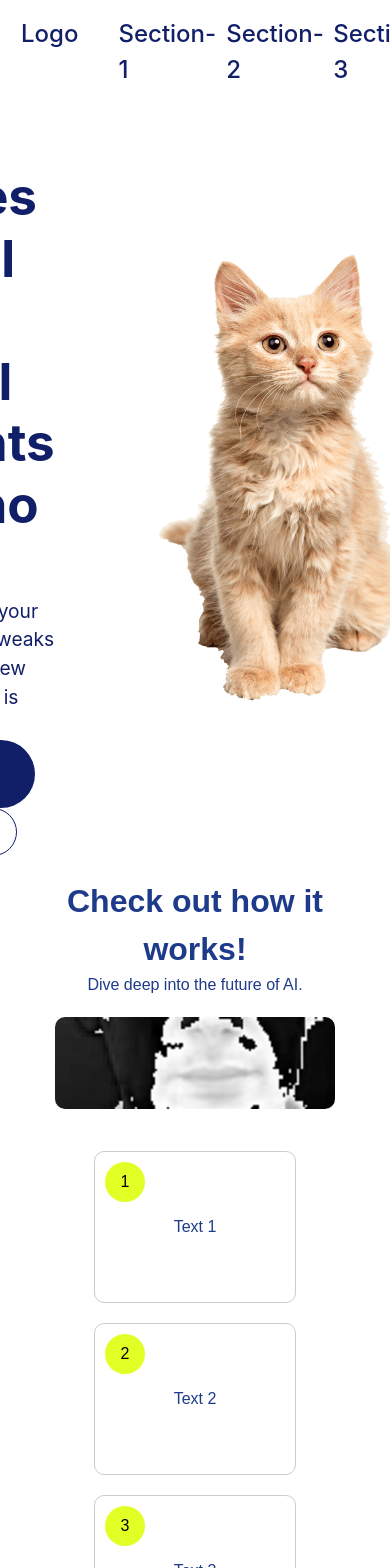
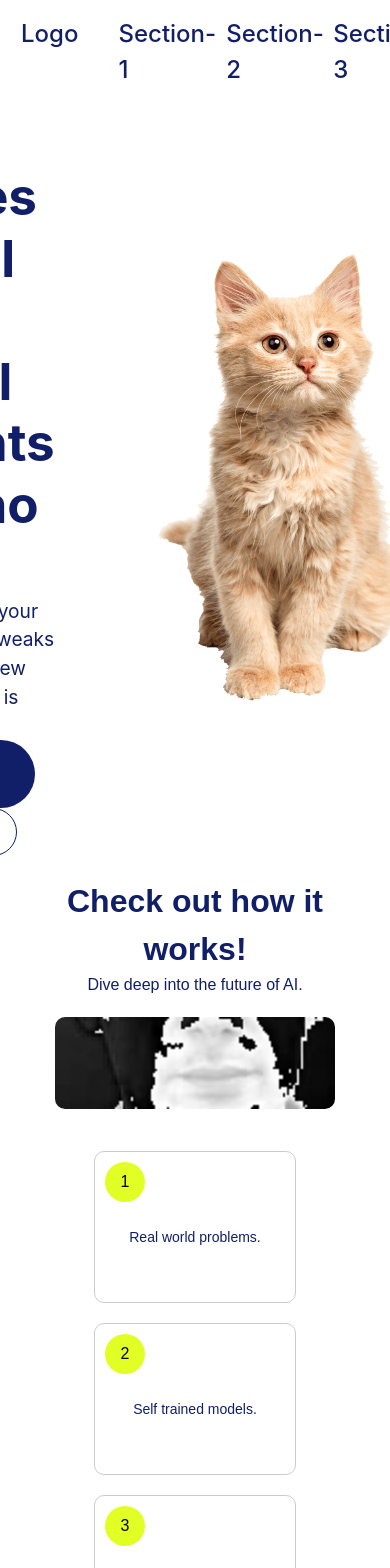
Before and after one commit to Chrisawgey/LipReadv.1, a React (Vite) app in the folder my-first-react-app/: page / in a window 390 px wide. Shown: the top 1568 px of the page. Built offline with nearby package versions, Linux system fonts and the light colour scheme.

Commit message:
responsive for body 1 done

```diff
--- a/my-first-react-app/package.json
+++ b/my-first-react-app/package.json
@@ -11,7 +11,8 @@
   },
   "dependencies": {
     "react": "^18.2.0",
-    "react-dom": "^18.2.0"
+    "react-dom": "^18.2.0",
+    "styled-components": "^6.1.11"
   },
   "devDependencies": {
     "@types/react": "^18.2.66",
--- a/my-first-react-app/src/Components/body.jsx
+++ b/my-first-react-app/src/Components/body.jsx
@@ -4,66 +4,73 @@ import animationGif from "../assets/animation.gif"; // Importing the GIF from th
 export default function Body() {
     const centerTextStyle = {
         fontFamily: 'Archivo, sans-serif',  // Archivo font
-      textAlign: 'center',               // Center align text horizontally
-      color: '#1E3A8A',                  // Dark blue text color
-      backgroundColor: '#FFFFFF',        // White background color
-      padding: '20px',                   // Padding around the content
+        textAlign: 'center',                // Center align text horizontally
+        color: '#111f68',                   // Dark blue text color
+        backgroundColor: '#FFFFFF',         // White background color
+        padding: '20px',                    // Padding around the content
     };
 
     const imageBoxStyle = {
-      maxWidth: '80%',                    // Adjust the maximum width of the image box
+        width: '80%',                       // Adjust the width of the image box
+        maxWidth: '900px',                  // Maximum width of the image box for larger screens
         margin: 'auto',                     // Center align the image box horizontally
         marginTop: '20px',                  // Optional: Adjust top margin for spacing
     };
 
     const gridContainerStyle = {
-      display: 'flex',                    // Use flexbox for a row layout
-      justifyContent: 'center',           // Center align items horizontally
-      marginTop: '25px',                  // Optional: Adjust top margin for spacing
-      flexWrap: 'wrap',                   // Enable wrapping to handle multiple rows
+        display: 'flex',                     // Use flexbox for a row layout
+        justifyContent: 'center',            // Center align items horizontally
+        marginTop: '25px',                   // Optional: Adjust top margin for spacing
+        flexWrap: 'wrap',                    // Enable wrapping to handle multiple rows
     };
 
     const squareStyle = {
-      width: '200px',                     // Adjust width of each rectangle
-      height: '150px',                    // Adjust height of each rectangle
-      backgroundColor: '#FFFFFF',         // White background color
-      border: '1px solid #CCCCCC',        // Grey border with 1px thickness
-      borderRadius: '10px',               // Border radius of 10 pixels
-      display: 'flex',                    // Use flexbox for centering text and circle
-      justifyContent: 'center',           // Center align items horizontally
-      alignItems: 'center',               // Center align items vertically
-      position: 'relative',               // Position relative for absolute positioning of circle
-      margin: '10px',                     // Margin between rectangles
+        width: '200px',                      // Adjust width of each rectangle
+        height: '150px',                     // Adjust height of each rectangle
+        backgroundColor: '#FFFFFF',          // White background color
+        border: '1px solid #CCCCCC',         // Grey border with 1px thickness
+        borderRadius: '10px',                // Border radius of 10 pixels
+        display: 'flex',                     // Use flexbox for centering text and circle
+        justifyContent: 'center',            // Center align items horizontally
+        alignItems: 'center',                // Center align items vertically
+        position: 'relative',                // Position relative for absolute positioning of circle
+        margin: '10px',                      // Margin between rectangles
         transition: 'transform 0.2s ease-in-out',  // Smooth transition for scale effect
-      overflow: 'hidden',                 // Hide overflow to prevent scaling issues
+        overflow: 'hidden',                  // Hide overflow to prevent scaling issues
     };
 
     const circleStyle = {
-      width: '40px',                      // Diameter of the circle
+        width: '40px',                       // Diameter of the circle
         height: '40px',
-      backgroundColor: '#e1ff25',         // Green background color
-      borderRadius: '50%',                // Make it a circle
-      position: 'absolute',               // Position absolute for placement inside rectangle
-      top: '10px',                        // Adjust top position for circle
-      left: '10px',                       // Adjust left position for circle
-      display: 'flex',                    // Use flexbox for centering text inside circle
-      justifyContent: 'center',           // Center align items horizontally
-      alignItems: 'center',               // Center align items vertically
-      color: '#000000',                   // White text color
-      fontSize: '16px',                   // Font size of text inside circle
+        backgroundColor: '#e1ff25',          // Green background color
+        borderRadius: '50%',                 // Make it a circle
+        position: 'absolute',                // Position absolute for placement inside rectangle
+        top: '10px',                         // Adjust top position for circle
+        left: '10px',                        // Adjust left position for circle
+        display: 'flex',                     // Use flexbox for centering text inside circle
+        justifyContent: 'center',            // Center align items horizontally
+        alignItems: 'center',                // Center align items vertically
+        color: '#000000',                    // Black text color
+        fontSize: '16px',                    // Font size of text inside circle
         transition: 'transform 0.2s ease-in-out',  // Smooth transition for scale effect
+    };
+
+    const textInsideRectangleStyle = {
+        fontSize: '14px',                    // Set font size for text inside rectangles
+        textAlign: 'center',                 // Center align text inside rectangles
+        marginTop: '20px',                   // Adjust top margin for proper positioning
     };
 
     const buttonStyle = {
         display: 'inline-block',
-      backgroundColor: '#1E3A8A',         // Dark blue background color
-      color: '#FFFFFF',                   // White text color
-      padding: '15px 80px',               // Padding inside the button
-      marginTop: '40px',                  // Top margin for spacing
+        backgroundColor: '#111f68',          // Dark blue background color
+        color: '#FFFFFF',                    // White text color
+        padding: '15px 80px',                // Padding inside the button
+        marginTop: '40px',                   // Top margin for spacing
         borderRadius: '50px',                // Border radius
-      border: 'none',                     // No border
-      cursor: 'pointer',                  // Pointer cursor on hover
-      transition: 'background-color 0.3s',  // Smooth transition for background color
+        border: 'none',                      // No border
+        cursor: 'pointer',                   // Pointer cursor on hover
+        transition: 'background-color 0.3s', // Smooth transition for background color
     };
 
     const handleButtonHover = (event) => {
@@ -89,41 +96,41 @@ export default function Body() {
                 {/* Rectangle 1 */}
                 <div
                     style={squareStyle}
-            onMouseEnter={(e) => {e.target.style.transform = 'scale(1.1)';}}
-            onMouseLeave={(e) => {e.target.style.transform = 'scale(1)';}}
+                    onMouseEnter={(e) => { e.target.style.transform = 'scale(1.1)'; }}
+                    onMouseLeave={(e) => { e.target.style.transform = 'scale(1)'; }}
                 >
                     <div style={circleStyle}>1</div>
-            <div>Text 1</div>
+                    <div style={textInsideRectangleStyle}>Real world problems.</div>
                 </div>
 
                 {/* Rectangle 2 */}
                 <div
                     style={squareStyle}
-            onMouseEnter={(e) => {e.target.style.transform = 'scale(1.1)';}}
-            onMouseLeave={(e) => {e.target.style.transform = 'scale(1)';}}
+                    onMouseEnter={(e) => { e.target.style.transform = 'scale(1.1)'; }}
+                    onMouseLeave={(e) => { e.target.style.transform = 'scale(1)'; }}
                 >
                     <div style={circleStyle}>2</div>
-            <div>Text 2</div>
+                    <div style={textInsideRectangleStyle}>Self trained models.</div>
                 </div>
 
                 {/* Rectangle 3 */}
                 <div
                     style={squareStyle}
-            onMouseEnter={(e) => {e.target.style.transform = 'scale(1.1)';}}
-            onMouseLeave={(e) => {e.target.style.transform = 'scale(1)';}}
+                    onMouseEnter={(e) => { e.target.style.transform = 'scale(1.1)'; }}
+                    onMouseLeave={(e) => { e.target.style.transform = 'scale(1)'; }}
                 >
                     <div style={circleStyle}>3</div>
-            <div>Text 3</div>
+                    <div style={textInsideRectangleStyle}>Deep Learning</div>
                 </div>
 
                 {/* Rectangle 4 */}
                 <div
                     style={squareStyle}
-            onMouseEnter={(e) => {e.target.style.transform = 'scale(1.1)';}}
-            onMouseLeave={(e) => {e.target.style.transform = 'scale(1)';}}
+                    onMouseEnter={(e) => { e.target.style.transform = 'scale(1.1)'; }}
+                    onMouseLeave={(e) => { e.target.style.transform = 'scale(1)'; }}
                 >
                     <div style={circleStyle}>4</div>
-            <div>Text 4</div>
+                    <div style={textInsideRectangleStyle}>Explainable AI (XAI).</div>
                 </div>
 
                 {/* Add more rectangles as needed */}
```
Also changed, not shown: 1 other file (tests, documents, lock files or other folders). Lines whose indentation alone changed are shown as unchanged.
